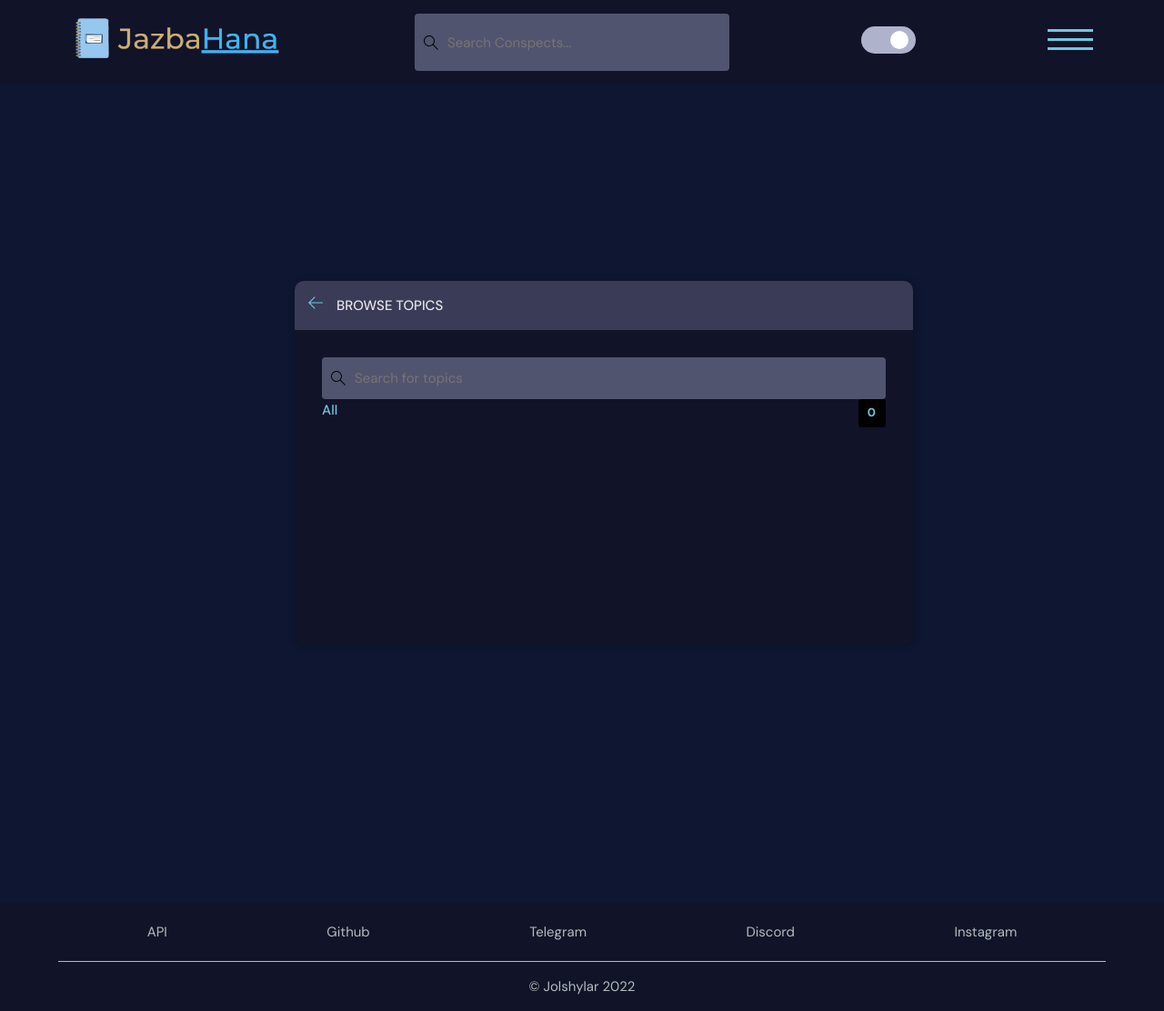
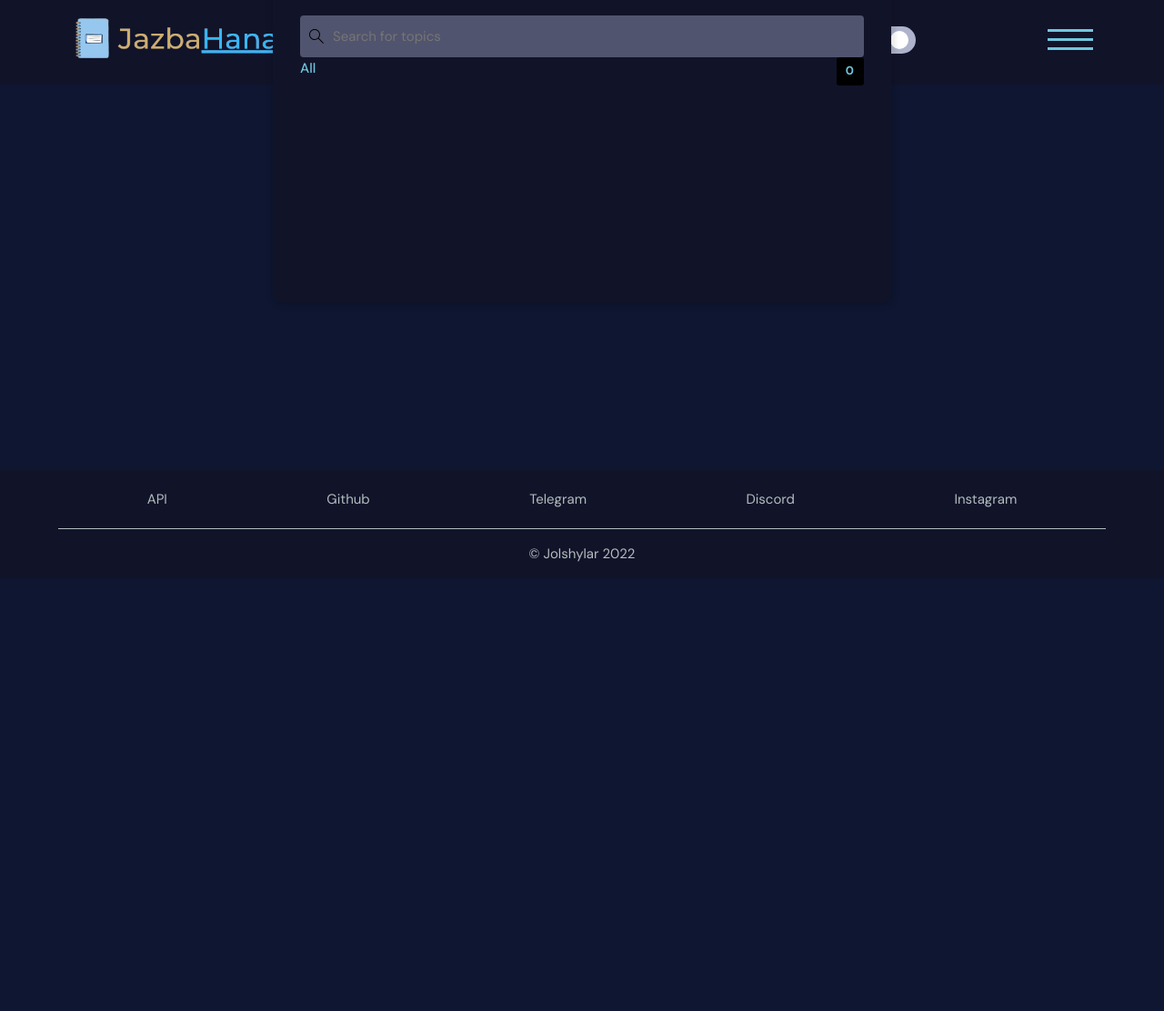
Before and after one commit to jolshylar/djazbahana, a Django app: page /topics/ in a window 1280 px wide. Shown: the whole page at 91% size. After the commit the page ends 618 px from the top, so only its background shows below. Run offline with Django 4.2, Linux system fonts and the light colour scheme; data that the repository does not hold is empty.

Commit message:
🧹 Style improvements: use `%` instead of `px`

```diff
--- a/static/styles/style.css
+++ b/static/styles/style.css
@@ -13,7 +13,7 @@
   --color-light-gray: #b2bdbd;
   --color-bg: #0e1631;
   --color-header-links: #8b8b8b;
-  --color-success: #5dd693;
+  --color-status: #5dd693;
   /* Theme toggle */
   --toggle-light: hsl(230, 22%, 74%);
   --toggle-dark: linear gradient hsl(210, 78%, 56%) to hsl(146, 68%, 55%);
@@ -32,7 +32,7 @@
   --color-bg: #f0f0f0;
   --color-dark: #fefefe;
   --color-header-links: #000000;
-  --color-success: #5dd693;
+  --color-status: #5dd693;
 }
 
 /*========== base styles ==========*/
@@ -166,7 +166,7 @@ svg > .chevron-down {
 }
 
 .avatar.active::after {
-  background-color: var(--color-success);
+  background-color: var(--color-status);
 }
 
 .avatar.avatar--small img {
@@ -460,6 +460,13 @@ Media
   }
 }
 
+@media screen and (max-width: 900px) {
+  .activities,
+  .topics {
+    display: none;
+  }
+}
+
 /*==============================
 =>  Layout
 ================================*/
@@ -499,10 +506,8 @@ Media
 /*========== Layout Box ==========*/
 
 .layout__box {
-  margin-left: 600px;
-  margin-top: 400px;
-  margin-bottom: 100px;
-  width: 90%;
+  margin-left: 50%;
+  width: 80%;
   max-width: 48rem;
   min-height: 40rem;
   transform: translate(-50%, -46%);
@@ -540,12 +545,6 @@ Media
   margin: 3rem;
 }
 
-@media screen and (max-width: 900px) {
-  .activities,
-  .topics {
-    display: none;
-  }
-}
 
 /*==============================
 =>  Topics
```
